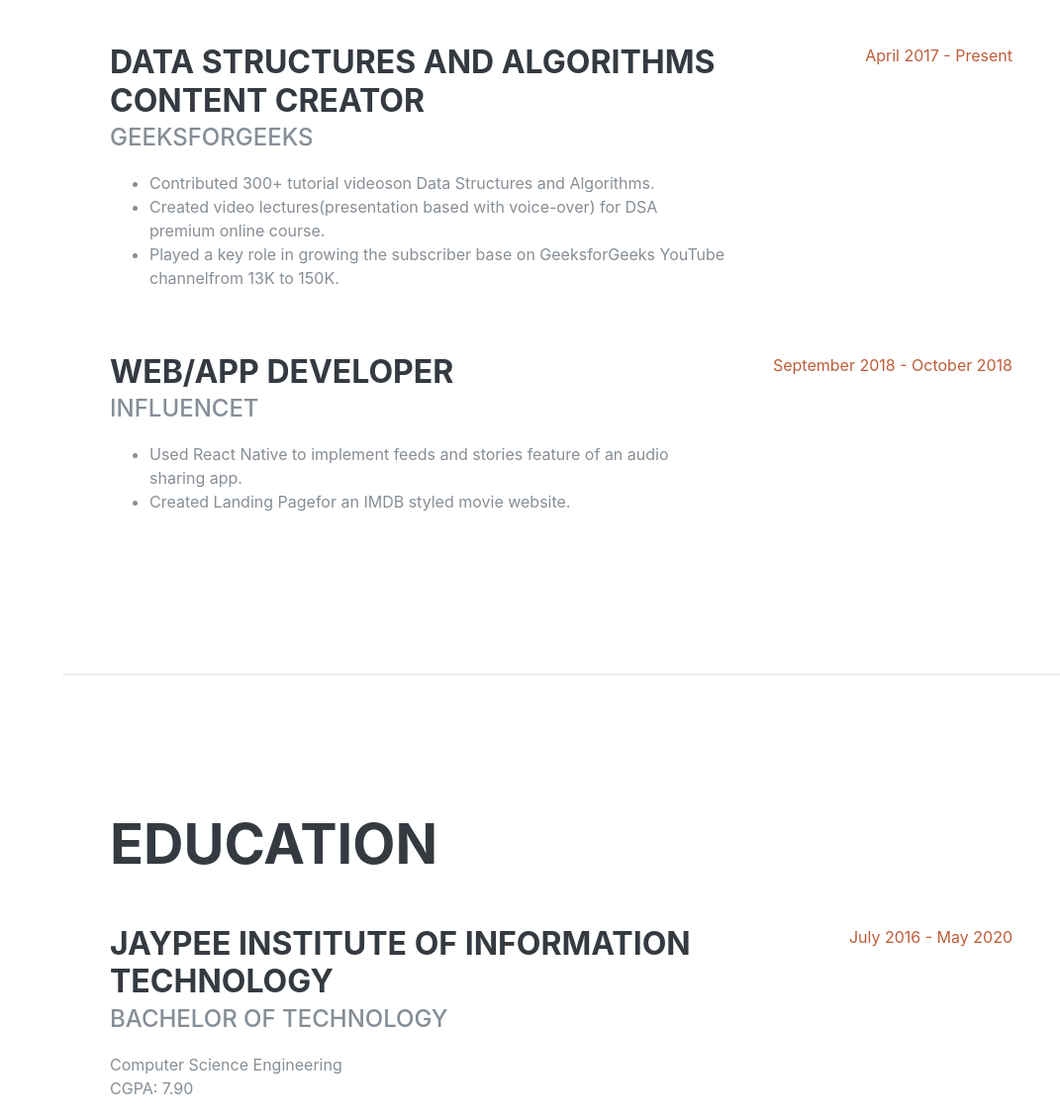
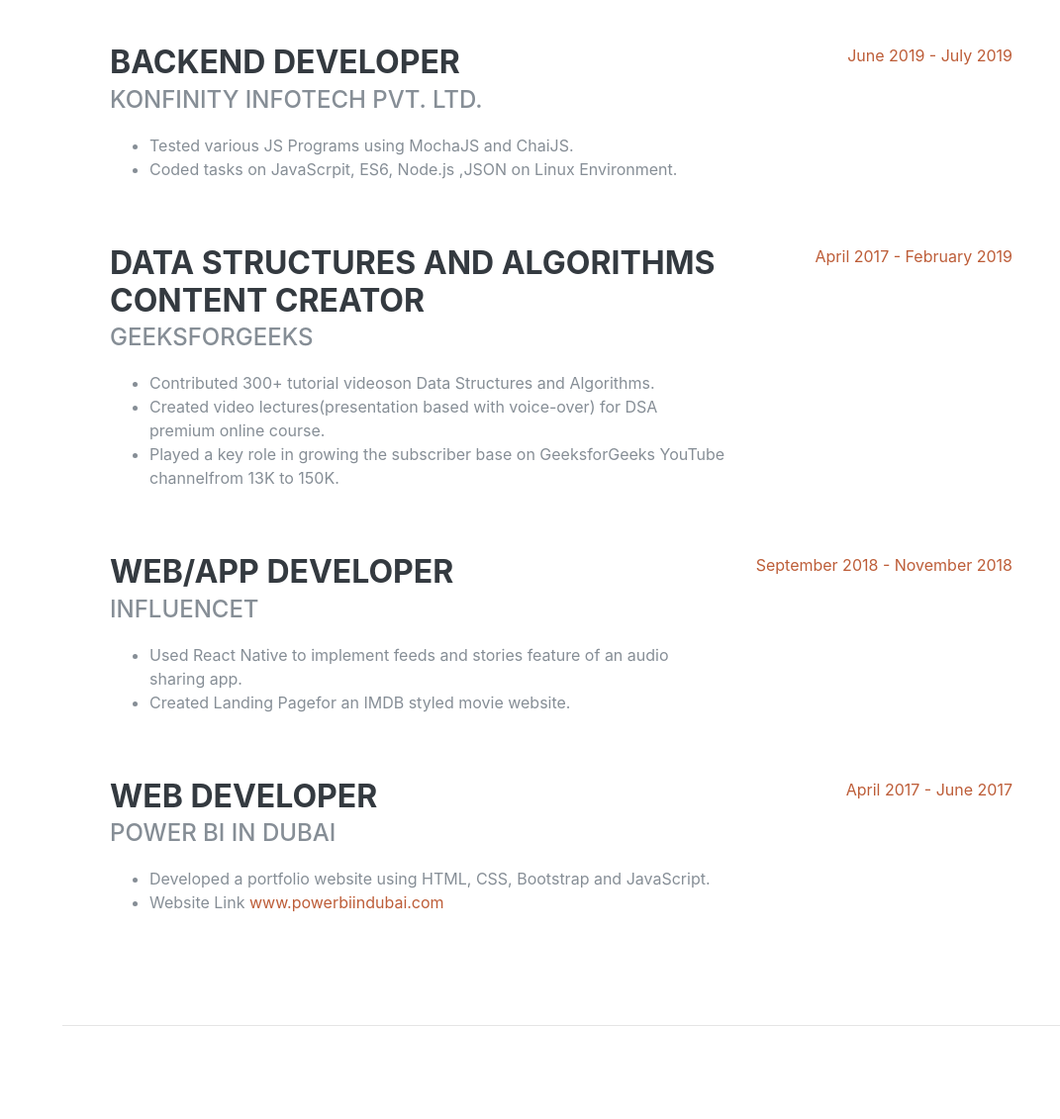
Before and after one commit to geekanant/old_portfolio, a plain HTML site: page index.html in a window 1280 px wide. Shown: the part 920-2051 px from the top of the page at 99% size, without its empty margins (209-1280 px from the left). Drawn offline with Linux system fonts and the light colour scheme; a web font is replaced by a local one.

Commit message:
Update index.html

```diff
--- a/index.html
+++ b/index.html
@@ -69,7 +69,7 @@
         <div class="subheading mb-5">New Delhi · (+91) 9910439390 ·
           <a href="mailto:anantpatni1@gmail.com">anantpatni1@gmail.com</a>
         </div>
-        <p class="lead mb-5">I am a Pre Final year CSE undergraduate student at Jaypee Institute of Information Technology.</p>
+        <p class="lead mb-5">I am a final year CSE undergraduate student at Jaypee Institute of Information Technology.</p>
         <div class="social-icons">
           <a href="https://www.linkedin.com/in/anantpatni1/" target="_blank">
             <i class="fab fa-linkedin-in"></i>
@@ -92,6 +92,20 @@
 
         <div class="resume-item d-flex flex-column flex-md-row justify-content-between mb-5">
           <div class="resume-content">
+            <h3 class="mb-0">Backend Developer</h3>
+            <div class="subheading mb-3">Konfinity Infotech Pvt. Ltd.</div>
+            <ul>
+            <p><li>Tested various JS Programs using MochaJS and ChaiJS.</li>
+               <li>Coded tasks on JavaScrpit, ES6, Node.js ,JSON on Linux Environment.</li>
+            </ul>
+          </div>
+          <div class="resume-date text-md-right">
+            <span class="text-primary">June 2019 - July 2019</span>
+          </div>
+        </div>
+
+        <div class="resume-item d-flex flex-column flex-md-row justify-content-between mb-5">
+          <div class="resume-content">
             <h3 class="mb-0">Data Structures and Algorithms Content Creator</h3>
             <div class="subheading mb-3">GeeksforGeeks</div>
             <ul>
@@ -101,7 +115,7 @@
             </ul>
           </div>
           <div class="resume-date text-md-right">
-            <span class="text-primary">April 2017 - Present</span>
+            <span class="text-primary">April 2017 - February 2019</span>
           </div>
         </div>
 
@@ -115,7 +129,21 @@
             </ul>
           </div>
           <div class="resume-date text-md-right">
-            <span class="text-primary">September 2018 - October 2018</span>
+            <span class="text-primary">September 2018 - November 2018</span>
+          </div>
+        </div>
+
+        <div class="resume-item d-flex flex-column flex-md-row justify-content-between mb-5">
+          <div class="resume-content">
+            <h3 class="mb-0">Web Developer</h3>
+            <div class="subheading mb-3">Power Bi in Dubai</div>
+            <ul>
+            <p><li>Developed a portfolio website using HTML, CSS, Bootstrap and JavaScript.</li>
+              <li>Website Link <a href="www.powerbiindubai.com">www.powerbiindubai.com</a></li>
+               </ul>
+          </div>
+          <div class="resume-date text-md-right">
+            <span class="text-primary">April 2017 - June 2017</span>
           </div>
         </div>
 
@@ -252,6 +280,10 @@
           <li>
           <li>
             <i class="fa-li fa fa-trophy text-warning"></i>
+            Student of the year, January, 2016</li>
+          <li>
+          <li>
+            <i class="fa-li fa fa-trophy text-warning"></i>
             3<sup>rd</sup> position in JYC Week poster design competition, 2017</li>
           <li>
             <i class="fa-li fa fa-trophy text-warning"></i>
```
